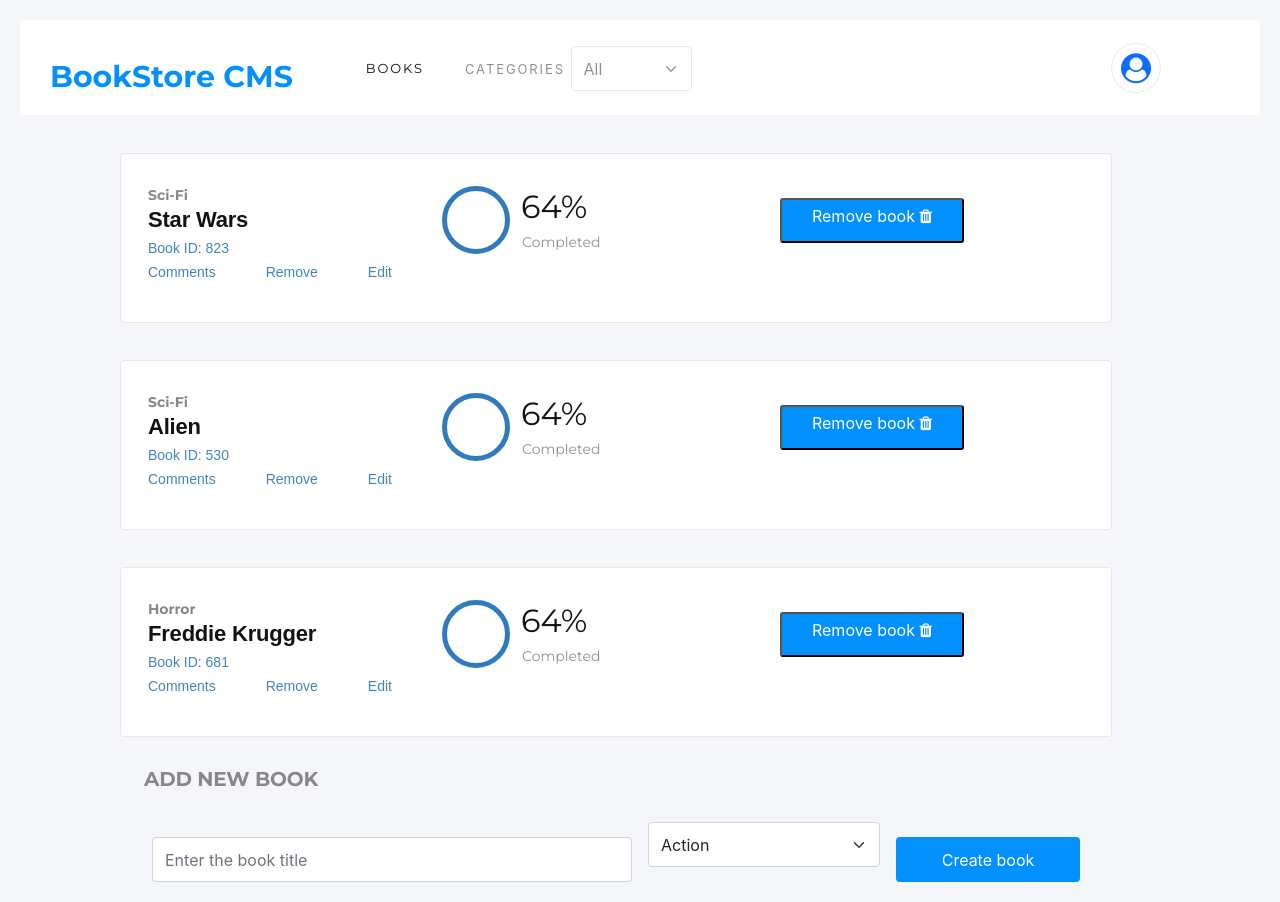
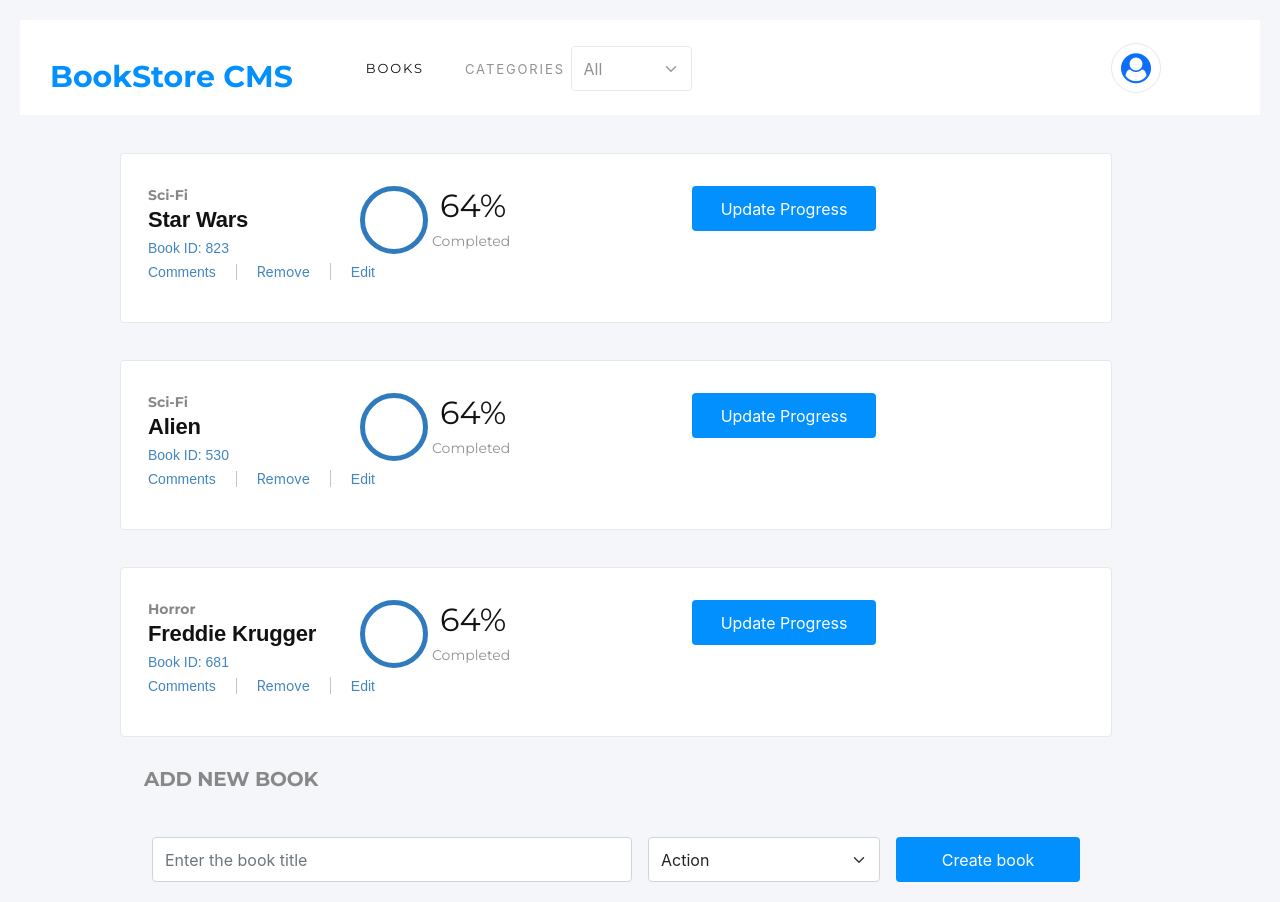
Before and after one commit to imran5644/book_store_cms, a React (Create React App) app: page / in a window 1280 px wide. Built offline with nearby package versions, Linux system fonts and the light colour scheme.

Commit message:
Fixes percentage circle and adds remove link

```diff
--- a/src/components/Book.js
+++ b/src/components/Book.js
@@ -3,7 +3,7 @@ import PropTypes from 'prop-types';
 import '../stylesheets/Book.css';
 
 const Book = ({ book, delete: handleRemoveBook }) => (
-  <div className={`${book.visible ? 'book-panel' : 'd-none'}`}>
+  <div className={`${book.visible ? 'book-panel d-flex' : 'd-none'}`}>
     <div className="book-info">
       <div className="book-category">
         {book.category}
@@ -13,20 +13,19 @@ const Book = ({ book, delete: handleRemoveBook }) => (
         {`Book ID: ${book.id}`}
       </div>
       <div className="actions">
-        <span>Comments</span>
-        <span>Remove</span>
-        <span>Edit</span>
+        <span className="first">Comments</span>
+        <a href="/#" onClick={() => handleRemoveBook(book)}>Remove</a>
+        <span className="last">Edit</span>
       </div>
     </div>
-    <i className="Oval-2" />
-    <div className="book-info">
+    <div className="book-info position-relative">
+      <i className="Oval-2 d-none d-md-flex" />
       <span className="percentage">64%</span>
       <span className="completed">Completed</span>
     </div>
-    <div>
-      <button type="button" onClick={() => handleRemoveBook(book)}>
-        Remove book&nbsp;
-        <i className="fa fa-trash" />
+    <div className="col-4">
+      <button type="button" className="btn btn-create" onClick={() => handleRemoveBook(book)}>
+        Update Progress
       </button>
     </div>
   </div>
--- a/src/components/CategoryFilter.js
+++ b/src/components/CategoryFilter.js
@@ -14,7 +14,7 @@ export const CATEGORIES = [
 const CategoryFilter = ({ handleFilter }) => (
   <label htmlFor="filterCategories" className="form-label d-flex">
     CATEGORIES&nbsp;
-    <select name="filterCategories" onChange={handleFilter} id="filterCategories" className="form-select">
+    <select name="filterCategories" onChange={handleFilter} id="filterCategories" className="form-select filter-categories">
       <option value="All">All</option>
       {
         CATEGORIES.map((category) => (
--- a/src/stylesheets/Book.css
+++ b/src/stylesheets/Book.css
@@ -37,7 +37,8 @@
 .book-category,
 .percentage,
 .completed,
-.actions span {
+.actions span,
+.actions a {
   font-stretch: normal;
   font-style: normal;
   line-height: normal;
@@ -46,7 +47,8 @@
 
 .book-title,
 .book-id,
-.actions span {
+.actions span,
+.action a {
   font-family: 'RobotoSlab', sans-serif;
 }
 
@@ -85,17 +87,19 @@
 }
 
 .Oval-2 {
-  width: 100px;
+  position: absolute;
+  width: 68px;
   height: 68px;
+  left: -60px;
   border-style: solid;
   border-width: 5px;
-  border-radius: 60px;
+  border-radius: 50%;
   border-color: var(--medium-blue);
 }
 
 .percentage {
   height: 39px;
-  margin: 1px 92px 0 11px;
+  margin-left: 20px;
   font-size: 32px;
   font-weight: normal;
 }
@@ -119,13 +123,28 @@ button {
   color: #fff;
 }
 
-.actions span {
-  width: 73px;
+.actions span,
+.actions a {
   height: 19px;
   margin: 0;
-  padding-right: 50px;
-  padding-left: 0;
+  text-align: center;
+  padding-right: 20px;
+  padding-left: 20px;
   font-size: 14px;
   font-weight: 300;
   color: var(--cool-blue);
+  border-right: 1px solid rgb(197, 196, 196);
 }
+
+.actions a {
+  text-decoration: none;
+  font-weight: 400;
+}
+
+.actions span.first {
+  padding-left: 0;
+}
+
+.actions span.last {
+  border-right: 0;
+}
--- a/src/stylesheets/NavBar.css
+++ b/src/stylesheets/NavBar.css
@@ -81,7 +81,7 @@ nav {
   justify-content: space-between;
 }
 
-.form-select {
+.filter-categories {
   position: relative;
   top: -15px;
 }
```
